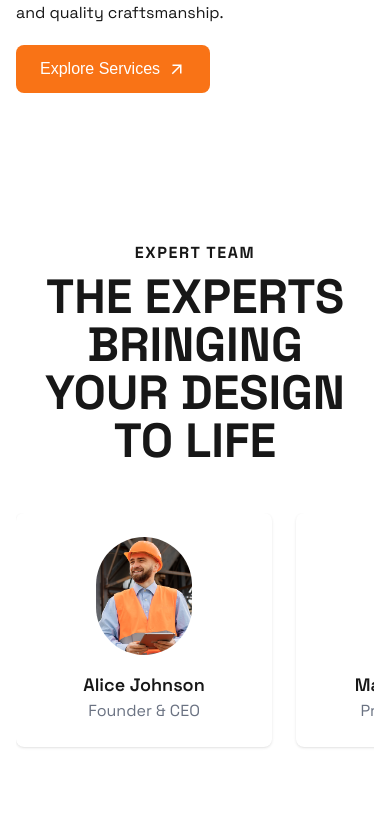
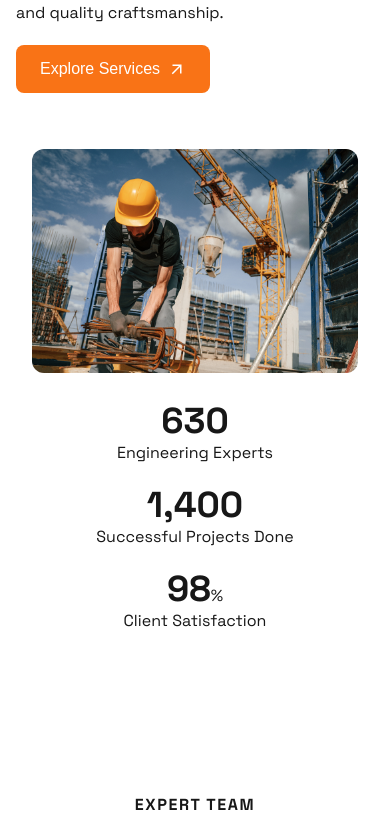
Before and after one commit to tanvirgeek/structa, a Next.js app: page /about in a window 390 px wide. Shown: the part 2147-2975 px from the top of the page. Built offline with nearby package versions, Linux system fonts and the light colour scheme; a web font is replaced by a local one.

Commit message:
About Page Update

```diff
--- a/src/app/about/page.tsx
+++ b/src/app/about/page.tsx
@@ -1,6 +1,7 @@
 import AboutDescription from "@/components/AboutDescription";
 import AboutHero from "@/components/AboutHero";
 import AboutImage from "@/components/AboutImage";
+import AboutUsMiddle from "@/components/AboutUsMiddle";
 import ExcitedToStart from "@/components/ExcitedToStart";
 import ExpertTeam from "@/components/ExpertTeam";
 import Footer from "@/components/Footer";
@@ -12,6 +13,7 @@ const About = () => {
       <AboutHero />
       <AboutImage />
       <AboutDescription />
+      <AboutUsMiddle />
       <ExpertTeam />
       <ExcitedToStart />
       <Footer />
--- /dev/null
+++ b/src/components/AboutUsMiddle.tsx
@@ -0,0 +1,31 @@
+import React from "react";
+import Image from "next/image";
+import TotalProjects from "./TotalProjects";
+
+const AboutUsMiddle = () => {
+  return (
+    <div className="app-section">
+      <div className="flex flex-col md:flex-row items-center md:items-start">
+        {/* Left: Image */}
+        <div className="relative w-full md:w-1/2 h-64 md:h-[500px] p-4">
+          <div className="relative w-full h-full rounded-xl overflow-hidden">
+            <Image
+              src="/aboutUsMiddle.png"
+              alt="About Us"
+              fill
+              className="object-cover"
+              priority
+            />
+          </div>
+        </div>
+
+        {/* Right: Total Projects */}
+        <div className="w-full md:w-1/2 h-64 md:h-[500px] flex justify-center p-4">
+          <TotalProjects isVertical />
+        </div>
+      </div>
+    </div>
+  );
+};
+
+export default AboutUsMiddle;
--- a/src/components/ExpertTeam.tsx
+++ b/src/components/ExpertTeam.tsx
@@ -58,16 +58,20 @@ export default function TeamSection() {
         {teamMembers.map((member) => (
           <div
             key={member.id}
-            className="flex-shrink-0 w-64 text-center bg-white shadow rounded-lg p-6"
+            className="flex-shrink-0 min-w-[250px] text-center bg-white shadow rounded-lg p-6"
           >
+            {/* Image Container */}
+            <div className="w-full h-72 relative">
               <Image
                 src={member.image}
                 alt={member.name}
-              width={96}
-              height={96}
-              className="rounded-full object-cover mx-auto mb-4"
+                fill
+                className="object-cover"
               />
-            <h3 className="text-lg font-semibold">{member.name}</h3>
+            </div>
+
+            {/* Name & Title */}
+            <h3 className="text-lg font-semibold mt-4">{member.name}</h3>
             <p className="text-gray-500">{member.title}</p>
           </div>
         ))}
@@ -79,14 +83,18 @@ export default function TeamSection() {
             key={member.id}
             className="text-center bg-white shadow rounded-lg p-6"
           >
+            {/* Image Container */}
+            <div className="w-full h-72 relative">
               <Image
                 src={member.image}
                 alt={member.name}
-              width={96}
-              height={96}
-              className="rounded-xl object-cover mx-auto mb-4"
+                fill
+                className="object-cover"
               />
-            <h3 className="text-lg font-semibold">{member.name}</h3>
+            </div>
+
+            {/* Name & Title */}
+            <h3 className="text-lg font-semibold mt-4">{member.name}</h3>
             <p className="text-gray-500">{member.title}</p>
           </div>
         ))}
--- a/src/components/TestimonialSlider.tsx
+++ b/src/components/TestimonialSlider.tsx
@@ -40,6 +40,7 @@ export default function TestimonialSlider() {
   }, []);
 
   return (
+    <div className="app-section">
       <div className="w-full md:w-[70%] mx-auto p-16 bg-black text-white font-sans relative overflow-hidden">
         <div className="relative h-72">
           {testimonials.map((testimonial, index) => (
@@ -76,5 +77,6 @@ export default function TestimonialSlider() {
           ))}
         </div>
       </div>
+    </div>
   );
 }
--- a/src/components/TotalProjects.tsx
+++ b/src/components/TotalProjects.tsx
@@ -1,9 +1,24 @@
 import React from "react";
+import clsx from "clsx";
 import RollingNumber from "./RollingNumber";
 
-const TotalProjects = () => {
+interface TotalProjectsProps {
+  isVertical?: boolean;
+}
+
+const TotalProjects: React.FC<TotalProjectsProps> = ({
+  isVertical = false,
+}) => {
   return (
-    <div className="flex flex-col md:flex-row justify-center gap-5 md:gap-20 align-middle">
+    <div
+      className={clsx(
+        "flex flex-col justify-center gap-5 md:gap-20 align-middle",
+        {
+          "md:flex-col": isVertical,
+          "md:flex-row": !isVertical,
+        }
+      )}
+    >
       <div className="flex flex-col items-center">
         <RollingNumber target={630} />
         <h3>Engineering Experts</h3>
--- a/src/components/VisionMission.tsx
+++ b/src/components/VisionMission.tsx
@@ -2,11 +2,14 @@ import React from "react";
 
 const VisionMission = () => {
   return (
+    <div className="app-section">
       <div className="my-10 lg:mt-0 relative flex w-full lg:w-[70%] bg-black text-white justify-center mx-auto p-5 lg:-top-10">
         <div className="flex w-full max-w-4xl items-stretch">
           {/* Left Section */}
           <div className="flex-1 flex flex-col justify-center items-start px-6">
-          <h2 className="text-white! text-xl font-semibold mb-2">OUR VISION</h2>
+            <h2 className="text-white! text-xl font-semibold mb-2">
+              OUR VISION
+            </h2>
             <p>
               Our building solutions are underpinned by extensive practical
               experience in a variety of industries.
@@ -28,6 +31,7 @@ const VisionMission = () => {
           </div>
         </div>
       </div>
+    </div>
   );
 };
 
```
Also changed, not shown: public/aboutUsMiddle.png (added). Lines whose indentation alone changed are shown as unchanged.
